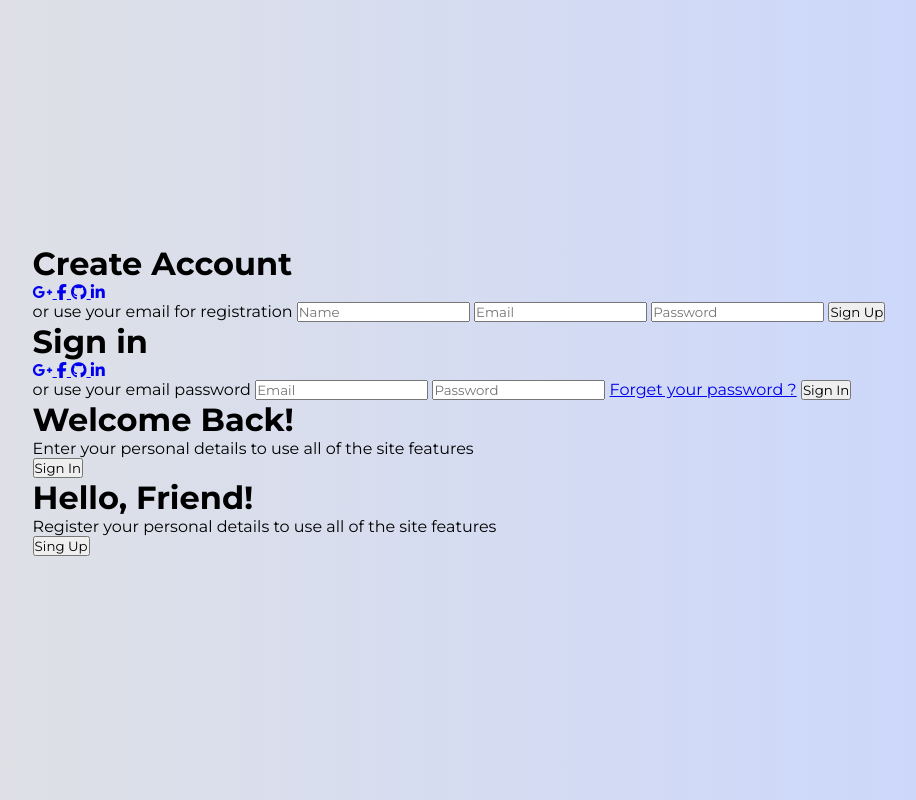
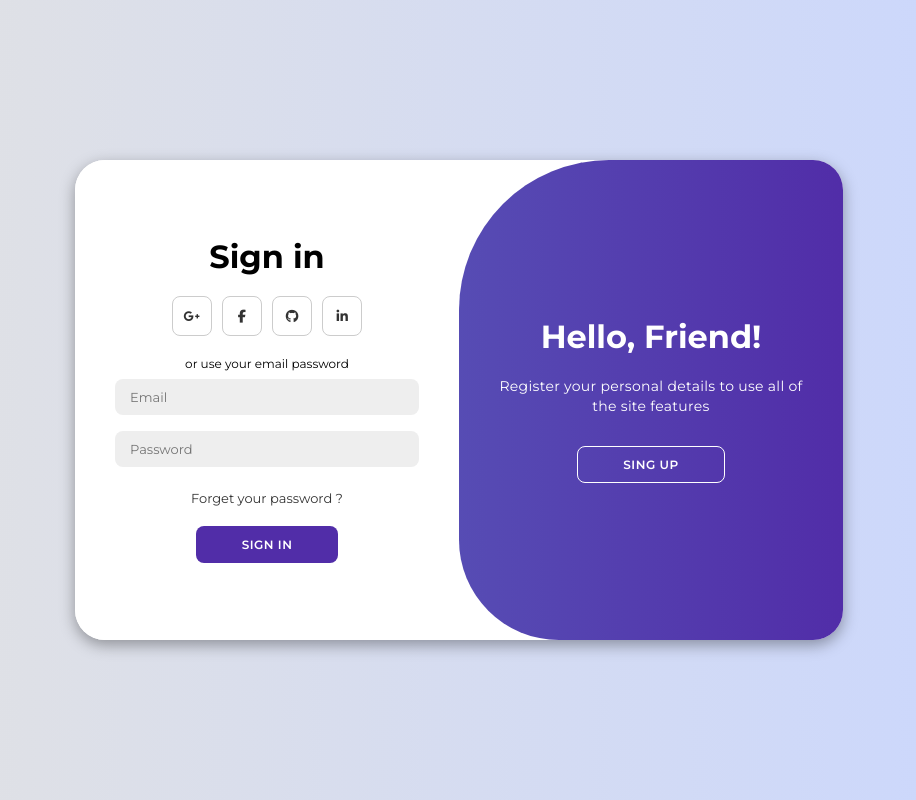
Before and after one commit to Wesleydu29/Login-page, a plain HTML site: page index.html in a window 1280 px wide. Shown: the whole page, without its empty margins (181-1097 px from the left). Drawn offline with Linux system fonts and the light colour scheme.

Commit message:
fin du fichier .css

```diff
--- a/index.html
+++ b/index.html
@@ -59,12 +59,12 @@
         </div>
         <div class="toggle-container">
             <div class="toggle">
-                <div class="toggle-panel toggle left">
+                <div class="toggle-panel toggle-left">
                     <h1>Welcome Back!</h1>
                     <p>Enter your personal details to use all of the site features</p>
                     <button class="hidden" id="login">Sign In</button>
                 </div>
-                <div class="toggle-panel toggle right">
+                <div class="toggle-panel toggle-right">
                     <h1>Hello, Friend!</h1>
                     <p>Register your personal details to use all of the site features </p>
                     <button class="hidden" id="register">Sing Up</button>
--- a/style.css
+++ b/style.css
@@ -16,3 +16,171 @@ body {
     flex-direction: column;
     height: 100vh;
 }
+.container {
+    background-color: #fff;
+    border-radius: 30px;
+    box-shadow: 0 5px 15px rgba(0, 0, 0, 0.35);
+    position: relative;
+    overflow: hidden;
+    width: 768px;
+    max-width: 100%;
+    min-height: 480px;
+}
+.container p {
+    font-size: 14px;
+    line-height: 20px;
+    letter-spacing: 0.3px;
+    margin: 20px 0;
+}
+.container span {
+    font-size: 12px;
+}
+.container a {
+    color: #333;
+    text-decoration: none;
+    font-size: 13px;
+    margin: 15px 0 10px;
+}
+.container button {
+    background-color: #512da8;
+    color: #fff;
+    font-size: 12px;
+    padding: 10px 45px;
+    border: 1px solid transparent;
+    border-radius: 8px;
+    font-weight: 600;
+    cursor: pointer;
+    letter-spacing: 0.5px;
+    text-transform: uppercase;
+    margin-top: 10px;
+    cursor: pointer;
+}
+.container button.hidden {
+    background-color: transparent;
+    border-color: #fff;
+}
+.container form {
+    background-color: #fff;
+    display: flex;
+    flex-direction: column;
+    align-items: center;
+    justify-content: center;
+    padding: 0 40px;
+    height: 100%;
+}
+.container input {
+    background-color: #eee;
+    border: none;
+    border-radius: 8px;
+    width: 100%;
+    outline: none;
+    font-size: 13px;
+    padding: 10px 15px;
+    margin: 8px 0;
+}
+.form-container {
+    position: absolute;
+    top: 0;
+    height: 100%;
+    transition: all 0.6s ease-in-out;
+}
+.sign-in {
+    left: 0;
+    width: 50%;
+    z-index: 2;
+}
+.container.active .sign-in {
+    transform: translateX(100%);
+}
+.sign-up {
+    left: 0;
+    width: 50%;
+    z-index: 1;
+    opacity: 0;
+}
+.container.active .sign-up {
+    transform: translateX(100%);
+    opacity: 1;
+    z-index: 5;
+    animation: move 0.6s;
+}
+@keyframes move {
+    0%, 49.99% {
+        z-index: 1;
+        opcatity: 0;
+    }
+    50%, 100% {
+        z-index: 5;
+        opacity: 1;
+    }
+}
+.social-icons {
+    margin: 20px 0;
+}
+.social-icons a {
+    border-radius: 20%;
+    border: 1px solid #ccc;
+    display: inline-flex;
+    justify-content: center;
+    align-items: center;
+    height: 40px;
+    width: 40px;
+    margin: 0 3px;
+}
+.toggle-container {
+    position: absolute;
+    top: 0;
+    height: 100%;
+    width: 50%;
+    left: 50%;
+    overflow: hidden;
+    transition: all 0.6s ease-in-out;
+    z-index: 1000;
+    border-radius: 150px 0 0 100px;
+}
+.container.active .toggle-container {
+    transform: translateX(-100%);
+    border-radius: 0 150px 100px 0;
+}
+.toggle {
+    background-color: #512da8;
+    height: 100%;
+    background: linear-gradient(to right, #5c6bc0, #512da8);
+    color: #fff;
+    position: relative;
+    width: 200%;
+    left: -100%;
+    height: 100%;
+    transform: translateX(0);
+    transition: all 0.6s ease-in-out;
+}
+.container.active .toggle {
+    transform: translateX(50%);
+}
+.toggle-panel {
+    position: absolute;
+    height: 100%;
+    width: 50%;
+    display: flex;
+    justify-content: center;
+    align-items: center;
+    flex-direction: column;
+    text-align: center;
+    padding: 0 30px;
+    transform: translateX(0);
+    transition: all 0.6s ease-in-out;
+    top: 0;
+}
+.toggle-left {
+    transform: translateX(-200%);
+}
+.container.active .toggle-left {
+    transform: translateX(0);
+}
+.toggle-right {
+    transform: translateX(0);
+    right: 0;
+}
+.container.active .toggle-right {
+    transform: translateX(200%);
+}
```
